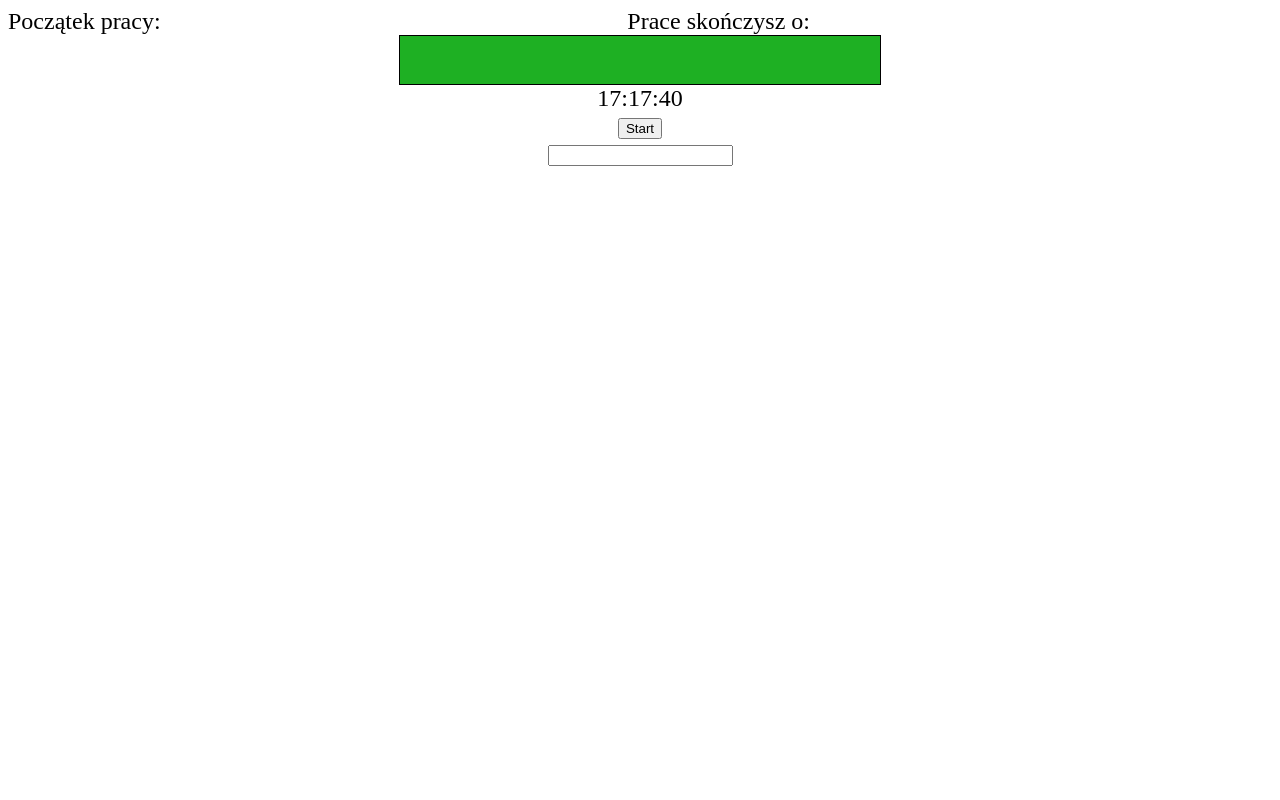
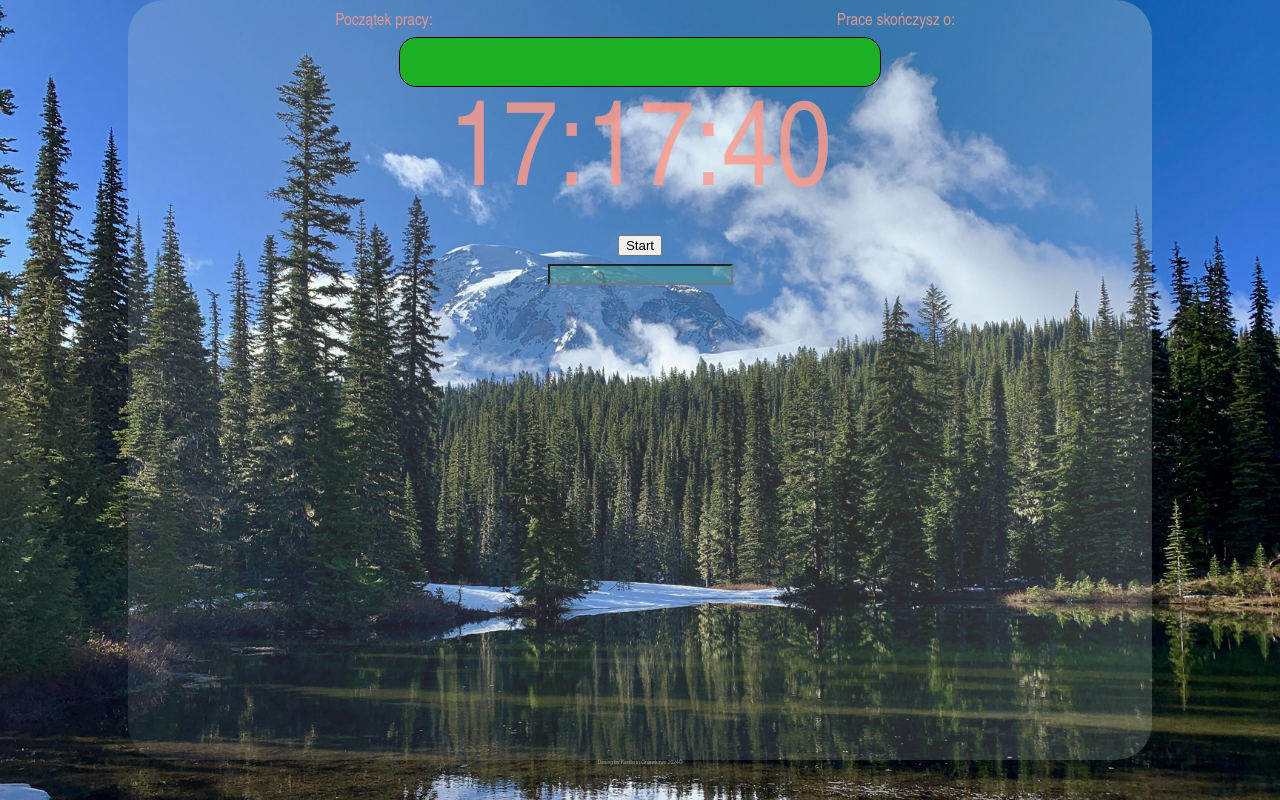
Before and after one commit to GloniPereiro/workend, a plain HTML site: page index.html in a window 1280 px wide. Drawn offline with Linux system fonts and the light colour scheme.

Commit message:
Enhance user interface for improved navigation

```diff
--- a/index.html
+++ b/index.html
@@ -2,18 +2,19 @@
 <html lang="pl">
 	<head>
 	<meta charset="utf-8"/>
-	<title>Work Time</title>
+	<title>Workend</title>
     <script src="script.js" defer ></script>
     <link href="style.css" rel="stylesheet">
 	</head>
 	<body onload="updateClock()">
         <div class="con">
-
+            <div class="main">
+                <div class="shadow">
                     <div class="timers">
                         <div class="timer">
                             Początek pracy:<div id="startWork"></div>
                         </div>
-                <div class="timer">
+                        <div  class="timer" >
                             Prace skończysz o:<div id="workEnd"></div>
                         </div>
                     </div>
@@ -21,8 +22,17 @@
                         <div id="dynamicBar" class="dynamicBar"></div>
                     </div>
                     <div class="watch" id="watch"></div>
-            <div class="buttonStart"><button id="getTimeButton">Start</button></div>
+                    <div class="buttonStart">
+                        <button id="getTimeButton">Start</button>
+                    </div>
                     <input type="number" id="timeInput">
                 </div>
+            </div>
+            <div class="foot">
+                Desing by Karlito in Gniewkowo 2024©
+            </div>
+
+        </div>
+
 	</body>
 </html>
--- a/style.css
+++ b/style.css
@@ -1,26 +1,65 @@
 body{
     font-size: 1.5em;
     text-align: center;
+    margin: 0;
+    font-family: "Arial Narrow";
+    color:#fb9b8ad4 ;
+
+    background-image: url('bg1.jpg');
+    background-size: cover; /* Dopasowanie rozmiaru obrazu do całego tła */
+    background-repeat: no-repeat; /* Wyłączenie powtarzania obrazu */
+    background-position: center; /* Wyśrodkowanie obrazu */
+}
+.con{
+    height: 100vh;
+    width: 100%;
 
 }
-
+.main{
+    height: 95%;
+}
+.shadow{
+    width: 80%;
+    margin: auto;
+    border-radius: 1.5em;
+    background: #d8e2d936;
+    background: linear-gradient(to top right, #fafcfb15, #d8e2d94a );
+    height: 100%;
+}
+/*Pomyslec o roznych motywach i ich edycji*/
+.timers{
+    display: flex;
+    font-size: 0.7em;
+    margin: 0;
+    padding-top: 0.7em;
+}
+.timer{
+    width: 50%;
+}
 .bar{
     max-width: 70%;
     width: 20em;
     height: 2em;
-    border: 1px solid black;
+    border: 0.5px solid black ;
     margin: auto;
+    border-radius: 0.7em;
+    margin-top: 5px;
 }
 .dynamicBar{
     background: #1eb023;
     height: 100%;
+    border-radius: 0.7em;
+}
+.watch{
+    font-size: 5em;
+}
+input{
+    background-color: #1eb0232b;
+}
 
+.foot{
+    font-size: 0.2em;
+    bottom: 0;
+    height: 5%;
+    color: rgba(255, 255, 255, 0.541);
 }
-.timers{
-    display: flex;
-}
-.timer{
-    width: 49%;
-    display: flex;
-
-}
```
Also changed, not shown: bg1.jpg (added). Lines whose indentation alone changed are shown as unchanged.
